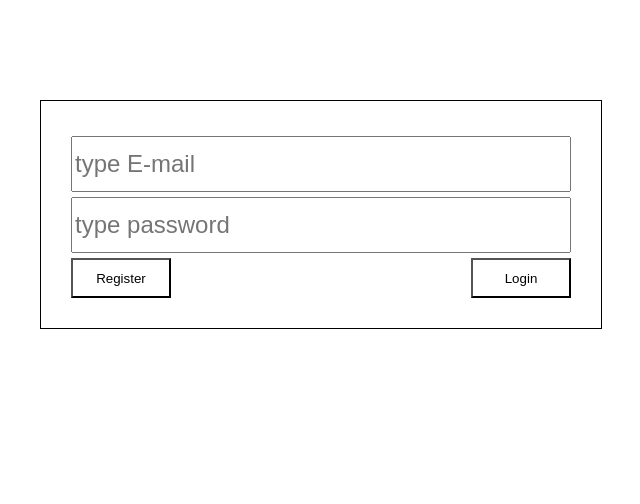
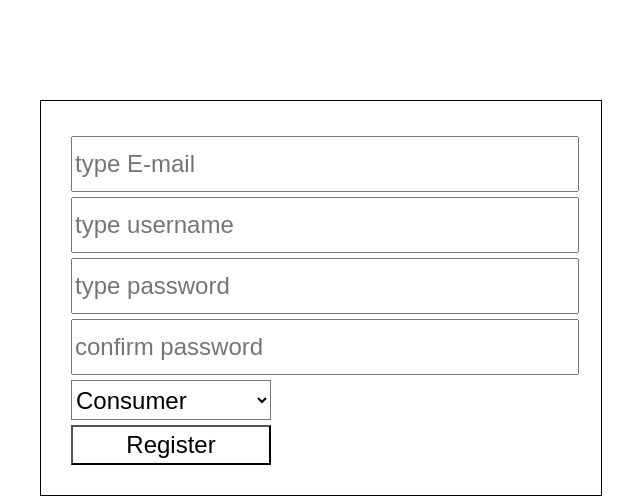
Before and after one commit to Sproncho/togethem, a React (Create React App) app: page / in a window 1280 px wide. Shown: the top 504 px of the page, without its empty margins (319-959 px from the left). Built offline with nearby package versions, Linux system fonts and the light colour scheme.

Commit message:
RegistrationPage

```diff
--- a/src/App.js
+++ b/src/App.js
@@ -1,9 +1,11 @@
 import './App.css';
 import LoginPage from './components/LoginPage/LoginPage';
+import RegistrationPage from './components/RegistrationPage/RegistrationPage'
 
 function App() {
   return<div className="App">
-      <LoginPage/>
+      {/* <LoginPage/>  */}
+      <RegistrationPage/>
    </div>
 }
 
--- a/src/components/LoginPage/LoginPage.jsx
+++ b/src/components/LoginPage/LoginPage.jsx
@@ -3,7 +3,7 @@ import './LoginPage.css'
 
 export default function LoginPage(){
     return <div className="loginPage">
-        <input type="text" name="userName" placeholder="type E-mail"/>
+        <input type="text" name="E-mail" placeholder="type E-mail"/>
         <input type="password" name="password" placeholder="type password"/>
         <button id="registerButton">Register</button>
         <button id="loginButton">Login</button>
--- /dev/null
+++ b/src/components/RegistrationPage/RegistrationPage.css
@@ -0,0 +1,29 @@
+.RegistrationPage{
+    width:500px;
+    border:1px solid black;
+    margin: 100px auto;
+    padding:30px;
+}
+
+.RegistrationPage input{
+    width:100%;
+    margin-top:5px;
+    height:50px;
+    font-size:1.5rem;
+}
+
+.RegistrationPage button{
+    margin-top: 5px;
+    height:40px;
+    width:200px;
+    background-color:rgb(255, 255, 255);
+    font-size:1.5rem;
+}
+
+.RegistrationPage select{
+    margin-top:5px;
+    height:40px;
+    width:200px;
+    background-color:white;
+    font-size:1.5rem;
+}
--- /dev/null
+++ b/src/components/RegistrationPage/RegistrationPage.jsx
@@ -0,0 +1,16 @@
+import './RegistrationPage.css'
+
+export default function RegistrationPage(){
+    return <div className="RegistrationPage">
+        <input type="text" name="E-mail" placeholder="type E-mail"/>
+        <input type="text" name="userName" placeholder="type username"/>
+        <input type="password" name="password" placeholder="type password"/>
+        <input type="password" name="password" placeholder="confirm password"/>
+        <select name="userChoise" id="" required>
+            <option value="consumer">Consumer</option>
+            <option value="seller">Seller</option>
+        </select>
+        <br/>
+        <button id="registerButton">Register</button>
+    </div>
+}
```
